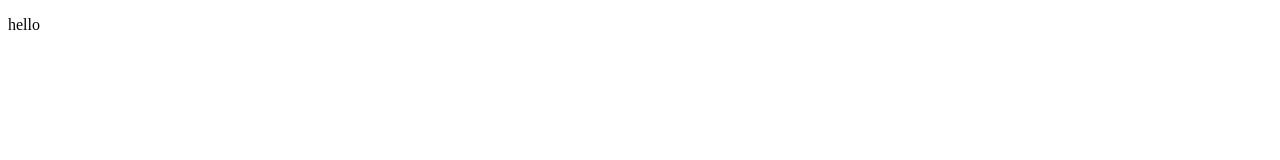
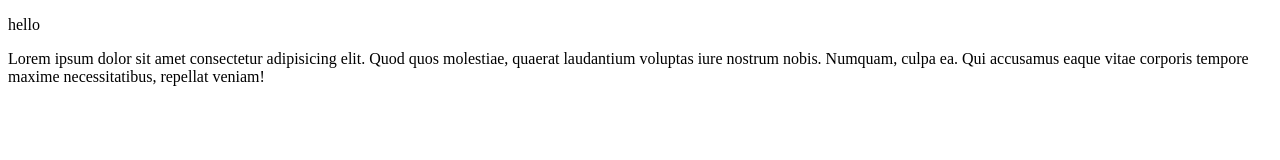
Before and after one commit to pdromoreno7/ejemploRepo-m0, a plain HTML site: page index.html in a window 1280 px wide. Drawn offline with Linux system fonts and the light colour scheme.

Commit message:
este es mi segundo commit

```diff
--- a/index.html
+++ b/index.html
@@ -8,6 +8,11 @@
   <body>
     <main>
       <p>hello</p>
+      <span
+        >Lorem ipsum dolor sit amet consectetur adipisicing elit. Quod quos molestiae, quaerat laudantium voluptas iure
+        nostrum nobis. Numquam, culpa ea. Qui accusamus eaque vitae corporis tempore maxime necessitatibus, repellat
+        veniam!</span
+      >
     </main>
   </body>
 </html>
```
Also changed, not shown: index.css (added), 1 other file.
